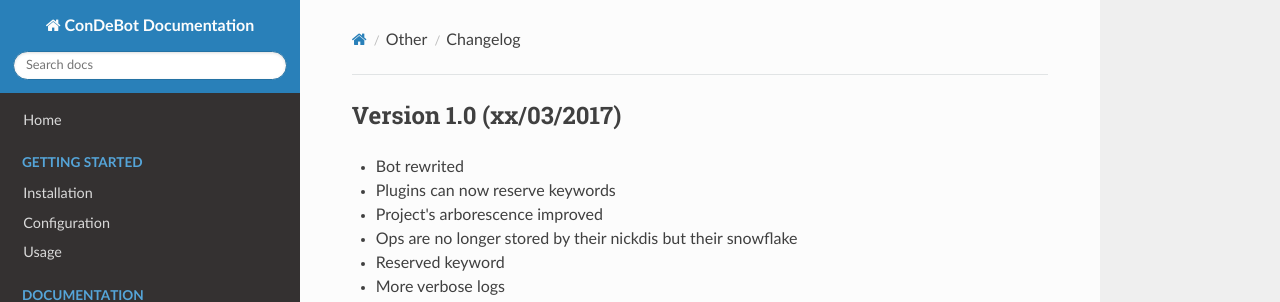
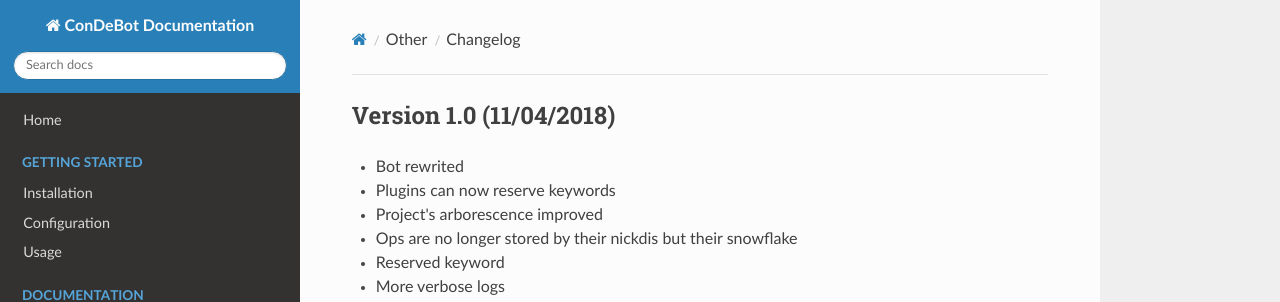
Before and after one commit to DasFranck/ConDeBot_Documentation, an MkDocs documentation site: the page built from docs/changelog.md, in a window 1280 px wide and 996 px high. Shown: the top 302 px of the window. Built offline with MkDocs 1.6.1, drawn with Linux system fonts in a browser that asks for light colours; nearby versions of some CDN libraries; old or Windows-style settings are respelled for this version of MkDocs.

Commit message:
Updating changelog.md

```diff
--- a/docs/changelog.md
+++ b/docs/changelog.md
@@ -1,4 +1,4 @@
-## Version 1.0 (xx/03/2017)
+## Version 1.0 (11/04/2018)
 - Bot rewrited
 - Plugins can now reserve keywords
 - Project's arborescence improved
```
